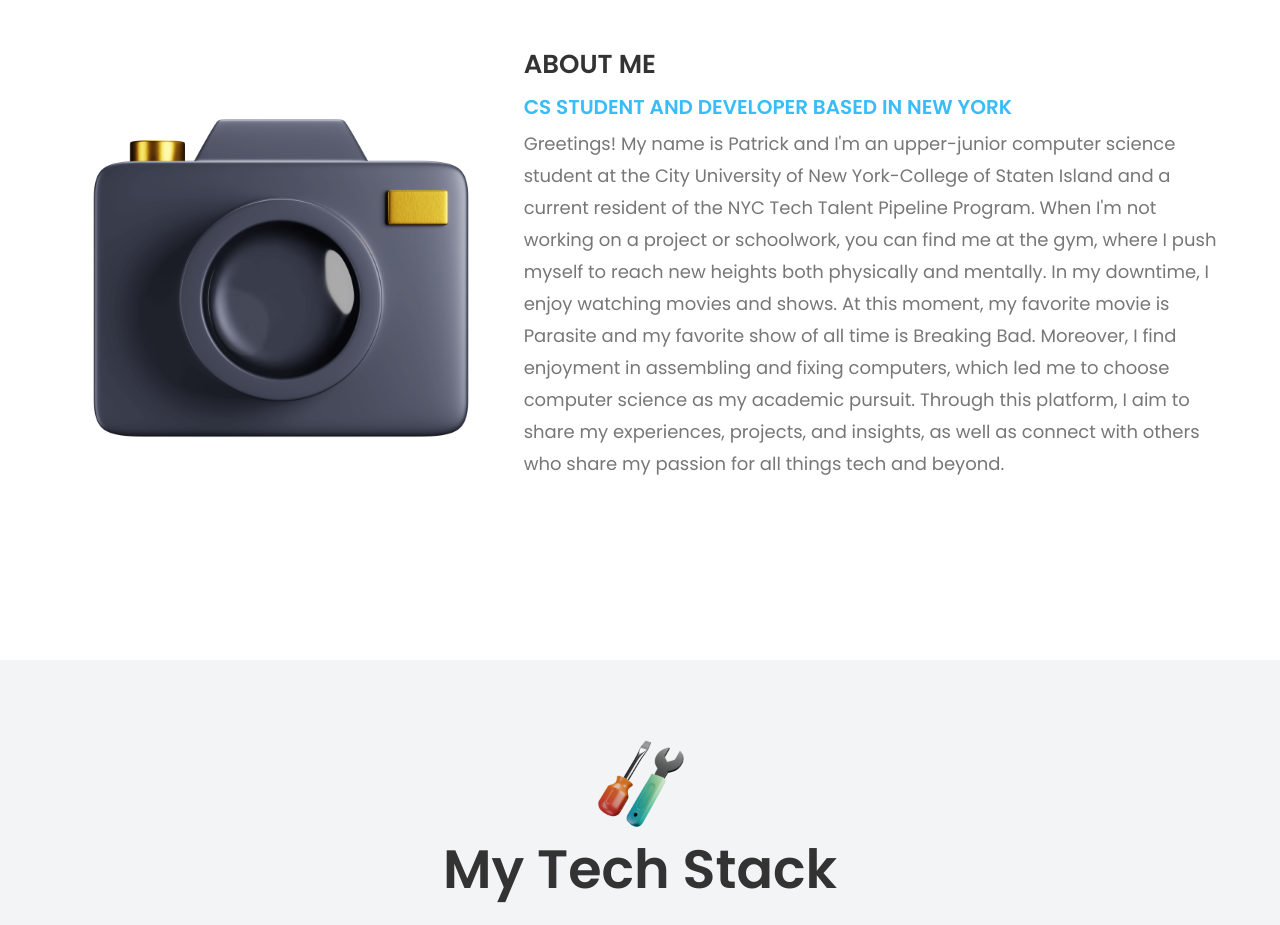
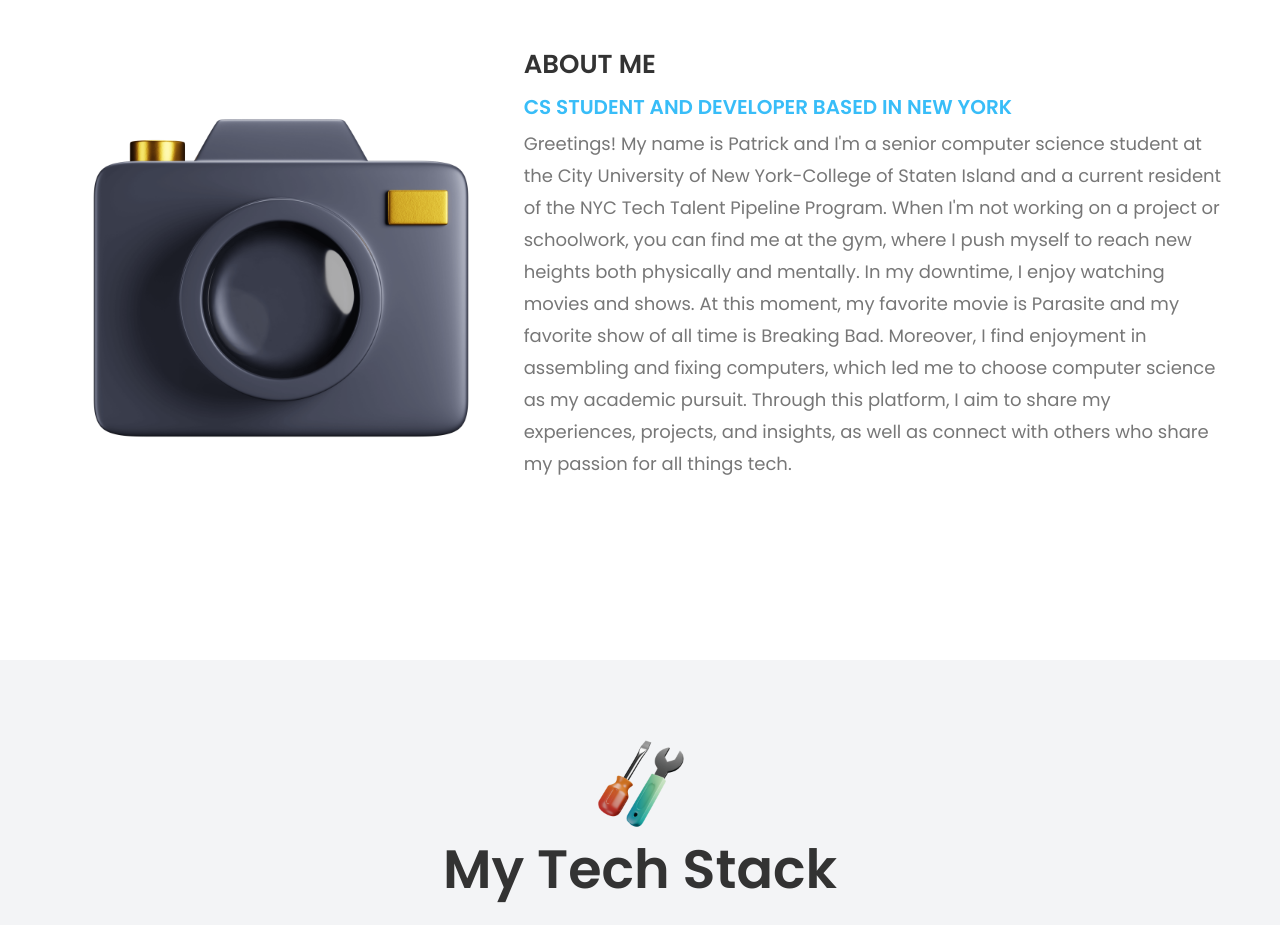
Before and after one commit to PatrickLisiecki/personal-site, a React (Vite) app: page / in a window 1280 px wide. Shown: the part 940-1865 px from the top of the page. Built offline with nearby package versions, Linux system fonts and the light colour scheme.

Commit message:
update about section

```diff
--- a/src/components/About.jsx
+++ b/src/components/About.jsx
@@ -26,7 +26,7 @@ export default function About() {
 
               {/* Description */}
               <p className="font-[16px] text-secondary dark:text-white">
-                Greetings! My name is Patrick and I'm an upper-junior computer science student at
+                Greetings! My name is Patrick and I'm a senior computer science student at
                 the City University of New York-College of Staten Island and a current resident of the
                 NYC Tech Talent Pipeline Program. When I'm not working on a project or schoolwork,
                 you can find me at the gym, where I push myself to
@@ -37,7 +37,7 @@ export default function About() {
                 computers, which led me to choose computer science as my
                 academic pursuit. Through this platform, I aim to share my
                 experiences, projects, and insights, as well as connect with
-                others who share my passion for all things tech and beyond.
+                others who share my passion for all things tech.
               </p>
             </div>
           </div>
```
